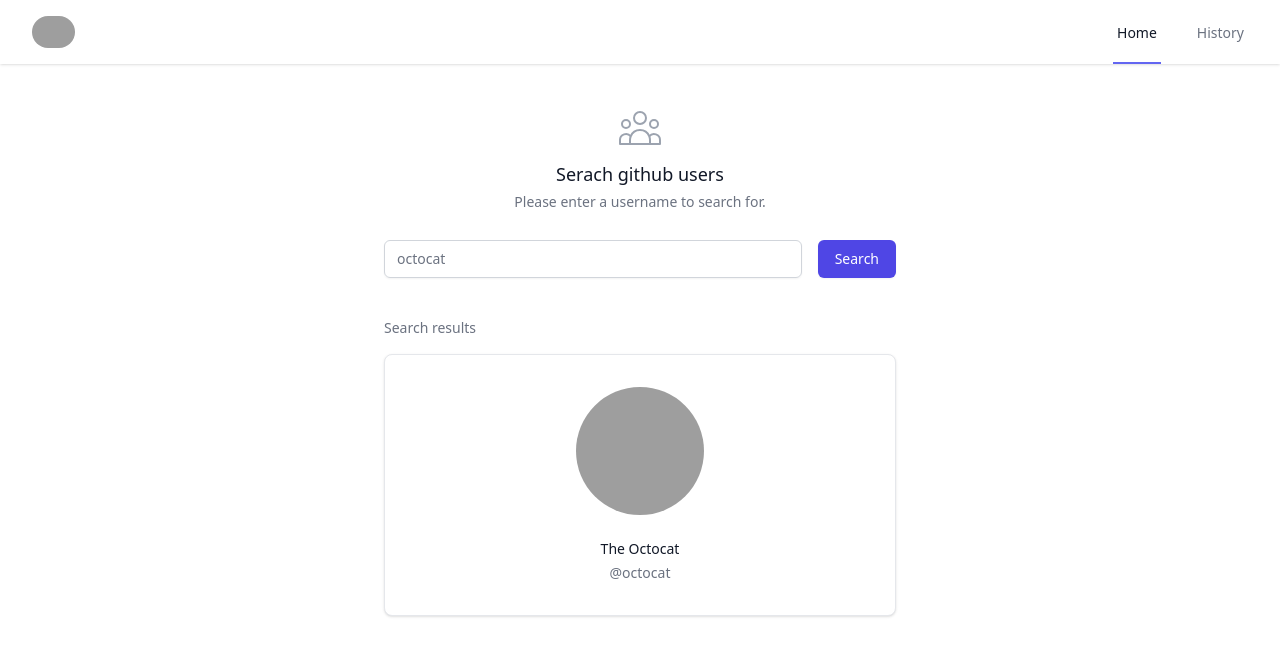
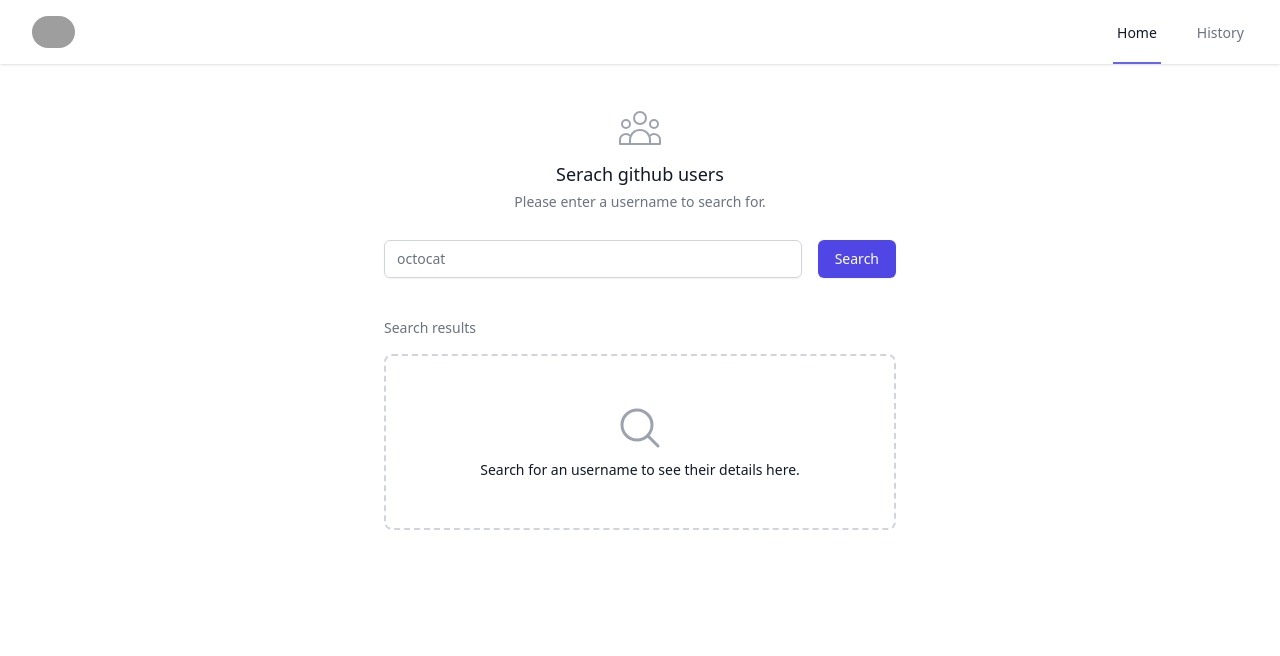
Before and after one commit to akashrajum7/freshprints-angular-takehome, an Angular app: page / in a window 1280 px wide. Shown: the top 656 px of the page. Built offline with nearby package versions, Linux system fonts and the light colour scheme; grey boxes are pictures that could not be loaded; a web font is replaced by a local one.

Commit message:
add empty card component

```diff
--- a/src/app/pages/home/home.component.html
+++ b/src/app/pages/home/home.component.html
@@ -28,6 +28,7 @@
       class="mt-6 flex items-start"
     >
       <app-input-field
+        #usernameInput
         id="username"
         name="username"
         [disabled]="loading"
@@ -45,6 +46,7 @@
         label="Search"
         type="submit"
         class="mt-1"
+        (click)="searchUser($event)"
       ></app-primary-button>
     </form>
   </div>
@@ -52,10 +54,16 @@
     <ul role="list" class="w-full">
       <h3 class="text-sm font-medium text-gray-500 mb-4">Search results</h3>
       <app-user-card
+        *ngIf="hasSearched && !loading && !hasNoResult"
         src="https://avatars.githubusercontent.com/u/583231?v=4"
         name="The Octocat"
         username="octocat"
       ></app-user-card>
+      <app-empty-card
+        *ngIf="!hasSearched || loading || hasNoResult"
+        [message]="getStateMessage"
+        (click)="focusUsernameInput($event)"
+      ></app-empty-card>
     </ul>
   </div>
 </div>
--- a/src/app/pages/home/home.component.ts
+++ b/src/app/pages/home/home.component.ts
@@ -1,5 +1,7 @@
-import { Component } from '@angular/core';
+import { Component, ViewChild } from '@angular/core';
 import { FormControl, FormGroup, Validators } from '@angular/forms';
+import { InputFieldComponent } from 'src/app/shared/input-field/input-field.component';
+import { SearchResults, UserError } from './types';
 
 @Component({
   selector: 'app-home',
@@ -9,6 +11,10 @@ import { FormControl, FormGroup, Validators } from '@angular/forms';
 export class HomeComponent {
   loading: boolean = false;
   username: string = '';
+  hasSearched: boolean = false;
+  searchResults: SearchResults | null = null;
+
+  @ViewChild('usernameInput') usernameInput!: InputFieldComponent;
 
   constructor() {}
 
@@ -19,11 +25,38 @@ export class HomeComponent {
     ]),
   });
 
-  get usernameInvalid() {
+  get usernameInvalid(): boolean {
     return (
       (this.usernameSearchForm.controls.username.touched ||
         this.usernameSearchForm.controls.username.dirty) &&
       this.usernameSearchForm.controls.username.invalid
     );
   }
+
+  get hasNoResult(): boolean {
+    return (
+      this.hasSearched &&
+      (!this.searchResults ||
+        (this.searchResults?.user as UserError)?.message === 'Not Found')
+    );
+  }
+
+  get getStateMessage(): string {
+    if (this.loading) {
+      return 'Loading...';
+    } else if (this.hasNoResult) {
+      return 'No results found.';
+    } else {
+      return 'Search for an username to see their details here.';
+    }
+  }
+
+  focusUsernameInput(event: Event): void {
+    event.preventDefault();
+    this.usernameInput.focus();
+  }
+
+  searchUser(event: Event) {
+    event.preventDefault();
+  }
 }
--- /dev/null
+++ b/src/app/shared/empty-card/empty-card.component.html
@@ -0,0 +1,23 @@
+<button
+  type="button"
+  class="relative block w-full rounded-lg border-2 border-dashed border-gray-300 p-12 text-center hover:border-gray-400 focus:outline-none focus:ring-2 focus:ring-indigo-500 focus:ring-offset-2"
+>
+  <svg
+    xmlns="http://www.w3.org/2000/svg"
+    fill="none"
+    viewBox="0 0 24 24"
+    stroke-width="1.5"
+    stroke="currentColor"
+    class="mx-auto h-12 w-12 text-gray-400"
+  >
+    <path
+      stroke-linecap="round"
+      stroke-linejoin="round"
+      d="M21 21l-5.197-5.197m0 0A7.5 7.5 0 105.196 5.196a7.5 7.5 0 0010.607 10.607z"
+    />
+  </svg>
+
+  <span class="mt-2 block text-sm font-medium text-gray-900"
+    >Search for an username to see their details here.</span
+  >
+</button>
--- /dev/null
+++ b/src/app/shared/empty-card/empty-card.component.ts
@@ -0,0 +1,11 @@
+import { Component, Input } from '@angular/core';
+
+@Component({
+  selector: 'app-empty-card',
+  templateUrl: './empty-card.component.html',
+  styleUrls: ['./empty-card.component.css'],
+})
+export class EmptyCardComponent {
+  @Input()
+  message: string = 'Search for an username to see their details here.';
+}
--- a/src/app/shared/input-field/input-field.component.html
+++ b/src/app/shared/input-field/input-field.component.html
@@ -2,6 +2,7 @@
   <label for="email" class="sr-only">{{ label }}</label>
   <div class="relative mt-1 rounded-md shadow-sm">
     <input
+      #input
       [type]="type"
       [name]="name"
       [id]="id"
--- a/src/app/shared/input-field/input-field.component.ts
+++ b/src/app/shared/input-field/input-field.component.ts
@@ -1,4 +1,11 @@
-import { Component, EventEmitter, Input, Output } from '@angular/core';
+import {
+  Component,
+  ElementRef,
+  EventEmitter,
+  Input,
+  Output,
+  ViewChild,
+} from '@angular/core';
 import { FormControl } from '@angular/forms';
 
 @Component({
@@ -29,4 +36,12 @@ export class InputFieldComponent {
   error: string | null = null;
 
   @Output() valueChange = new EventEmitter<string>();
+
+  @ViewChild('input') input!: ElementRef<HTMLInputElement>;
+
+  constructor() {}
+
+  focus(): void {
+    this.input.nativeElement.focus();
+  }
 }
--- a/src/app/shared/shared.module.ts
+++ b/src/app/shared/shared.module.ts
@@ -6,6 +6,7 @@ import { PrimaryButtonComponent } from './primary-button/primary-button.componen
 import { UserCardComponent } from './user-card/user-card.component';
 import { RouterModule } from '@angular/router';
 import { ReactiveFormsModule } from '@angular/forms';
+import { EmptyCardComponent } from './empty-card/empty-card.component';
 
 @NgModule({
   declarations: [
@@ -13,6 +14,7 @@ import { ReactiveFormsModule } from '@angular/forms';
     InputFieldComponent,
     PrimaryButtonComponent,
     UserCardComponent,
+    EmptyCardComponent,
   ],
   imports: [CommonModule, RouterModule, ReactiveFormsModule],
   exports: [
@@ -20,6 +22,7 @@ import { ReactiveFormsModule } from '@angular/forms';
     InputFieldComponent,
     PrimaryButtonComponent,
     UserCardComponent,
+    EmptyCardComponent,
   ],
 })
 export class SharedModule {}
```
Also changed, not shown: src/app/pages/home/types.d.ts (added, +44 -0 lines), src/app/shared/empty-card/empty-card.component.css (added), 1 other file (tests, documents, lock files or other folders).
